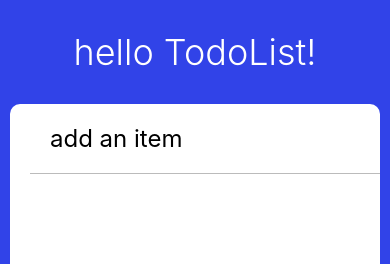
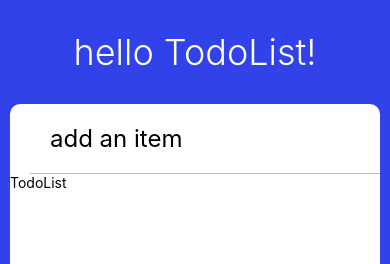
Before and after one commit to bearscome/react_native_todoList, a React Native app: screen / in a window 390 px wide. Shown: the top 264 px of the page. Built offline with nearby package versions, Linux system fonts and the light colour scheme.

Commit message:
Scroll View
스크롤 뷰는 여러개의 컴포넌트와 뷰를 담을 수 있는 스크롤이 가능한 컨테이너이다. 스크롤 방향은 가로,세로 모두 가능하며, horizontal속성으로 변경할 수 있다.

```diff
--- a/App.js
+++ b/App.js
@@ -14,7 +14,6 @@ import {
   StyleSheet,
   Text,
   TextInput,
-  useColorScheme,
   View,
 } from 'react-native';
 
@@ -35,6 +34,9 @@ const App = () => {
       <Text style={styles.appTitle}>hello TodoList!</Text>
       <View style={styles.card}>
         <TextInput style={styles.input} placeholder="add an item" />
+        <ScrollView>
+          <Text>TodoList</Text>
+        </ScrollView>
       </View>
     </SafeAreaView>
   );
```
